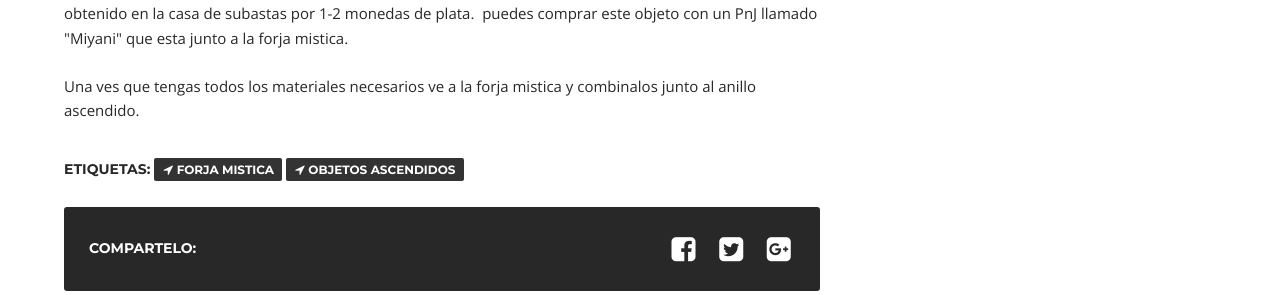
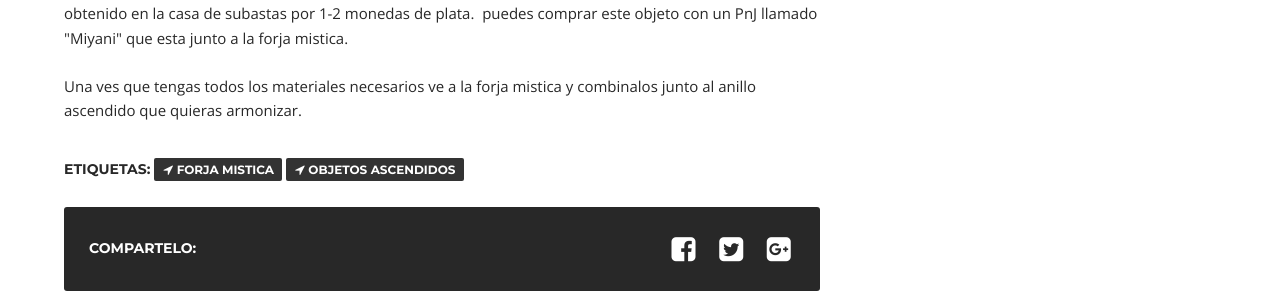
Before and after one commit to ACast59/GW2Guias, a Jekyll site: the page built from _posts/2018-09-05-armonizacion-e-infusion-de-equipamiento.md, in a window 1280 px wide and 900 px high, scrolled down 2109 px. Shown: the part 184-479 px from the top of the window. Built offline with Jekyll 4.4.1, drawn with Linux system fonts in a browser that asks for light colours; a script that is not in the unit is left out; comment, search, counter and statistics services are not loaded.

Commit message:
Update 2018-09-05-armonizacion-e-infusion-de-equipamiento.md

```diff
--- a/_posts/2018-09-05-armonizacion-e-infusion-de-equipamiento.md
+++ b/_posts/2018-09-05-armonizacion-e-infusion-de-equipamiento.md
@@ -56,4 +56,4 @@ tags:       [Forja Mistica, Objetos Ascendidos]
 
 <p>Para obtener <span class="embed-link"><span data-armory-embed="items" data-armory-ids="73381" data-armory-inline-text="wiki" data-armory-size="24"></span></span> debes entrenar la maestria "Canalizador de agonia", una ves que tengas esta maestria entra en el area general de los Fractales de la Niebla y interactua con un golem llamado "INFUZ-5959". <span class="embed-link"><span data-armory-embed="items" data-armory-ids="49424" data-armory-inline-text="wiki" data-armory-size="24"></span></span> puede ser obtenido en la casa de subastas por 1-2 monedas de plata. <span class="embed-link"><span data-armory-embed="items" data-armory-ids="20796" data-armory-inline-text="wiki" data-armory-size="24"></span></span> puedes comprar este objeto con un PnJ llamado "Miyani" que esta junto a la forja mistica.</p>
 
-<p>Una ves que tengas todos los materiales necesarios ve a la forja mistica y combinalos junto al anillo ascendido.</p>
+<p>Una ves que tengas todos los materiales necesarios ve a la forja mistica y combinalos junto al anillo ascendido que quieras armonizar.</p>
```
